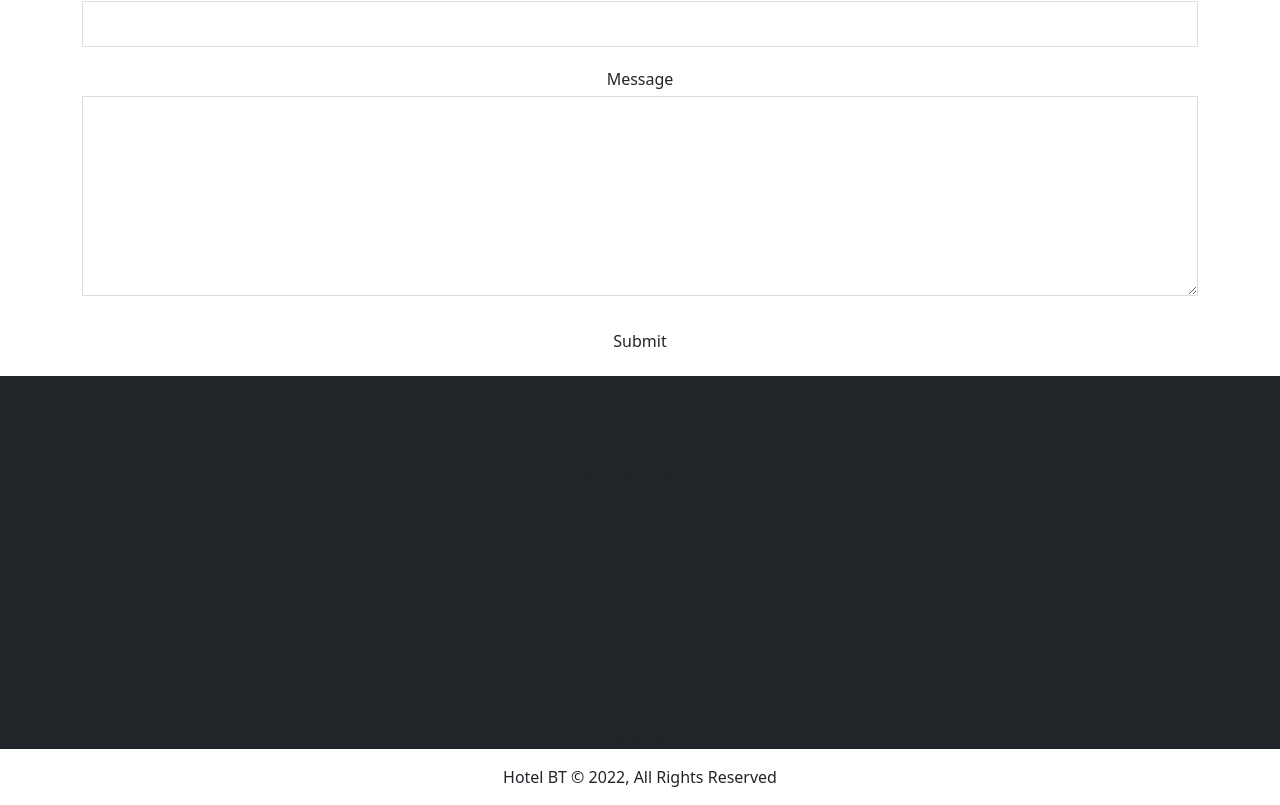
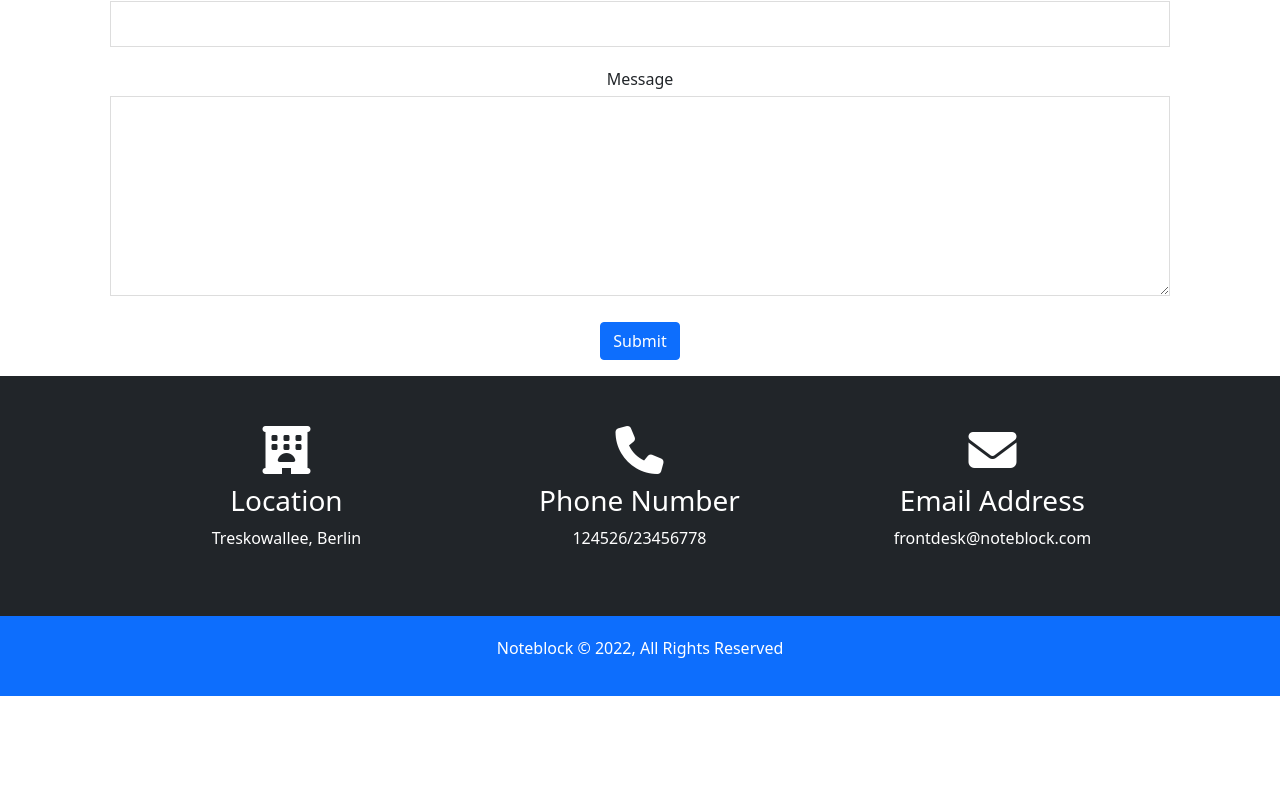
Before and after one commit to GmailTrungTM/person-frontend, a Vue app: page /about in a window 1280 px wide. Shown: the part 307-1112 px from the top of the page. After the commit the page ends 1003 px from the top, so only its background shows below. Built offline with nearby package versions, Linux system fonts and the light colour scheme.

Commit message:
About View updated

```diff
--- a/src/components/NoteCard.vue
+++ b/src/components/NoteCard.vue
@@ -8,7 +8,7 @@
     </div>
     <div class="card-body">
       <p class="card-text">{{ parsetime(note.createdtime) }}</p>
-      <button @click="toggleEdit">Edit</button>
+      <button class="btn btn-light" @click="toggleEdit">Edit</button>
       <div>
         <h5 v-if="!editing" class="card-title">{{ note.title }}</h5>
         <input type="text" v-if="editing" v-model="updatedNote.title">
--- a/src/views/AboutView.vue
+++ b/src/views/AboutView.vue
@@ -18,7 +18,7 @@
           <label for="message">Message</label>
           <textarea name="message" id="message"></textarea>
         </div>
-        <button type="submit" class="btn">Submit</button>
+        <button type="submit" class="btn btn-primary">Submit</button>
       </form>
     </div>
   </section>
@@ -28,28 +28,40 @@
       <div class="box">
         <i class="fa-solid fa-hotel fa-3x"></i>
         <h3>Location</h3>
-        <p>50 Main St, Boston MA</p>
+        <p>Treskowallee, Berlin</p>
       </div>
       <div class="box">
         <i class="fa-solid fa-phone fa-3x"></i>
         <h3>Phone Number</h3>
-        <p>(617) 555-5555</p>
+        <p>124526/23456778</p>
       </div>
       <div class="box">
         <i class="fa-solid fa-envelope fa-3x"></i>
         <h3>Email Address</h3>
-        <p>frontdesk@hotelbt.co
+        <p>frontdesk@noteblock.com
         </p>
       </div>
     </div>
   </section>
   <footer id="main-footer">
-    <p>Hotel BT &copy; 2022, All Rights Reserved</p>
+    <p>Noteblock &copy; 2022, All Rights Reserved</p>
   </footer>
   </body>
 </template>
 
 <style>
+.container {
+  margin: auto;
+  max-width: 1100px;
+  overflow: auto;
+  padding: 0 20px;
+}
+
+.bg-dark {
+  background: #E8E8E8;
+  color: #fff;
+}
+
 #contact-form .form-group {
   margin-bottom: 20px;
 }
@@ -75,4 +87,22 @@
   outline: none;
   border-color: #0d6efd;
 }
+
+#main-footer {
+  text-align: center;
+  background: #0d6efd;
+  color: #fff;
+  padding: 20px;
+}
+
+.box {
+  float: left;
+  width: 33.3%;
+  padding: 50px;
+  text-align: center;
+}
+
+.box i{
+  margin-bottom: 10px;
+}
 </style>
```
